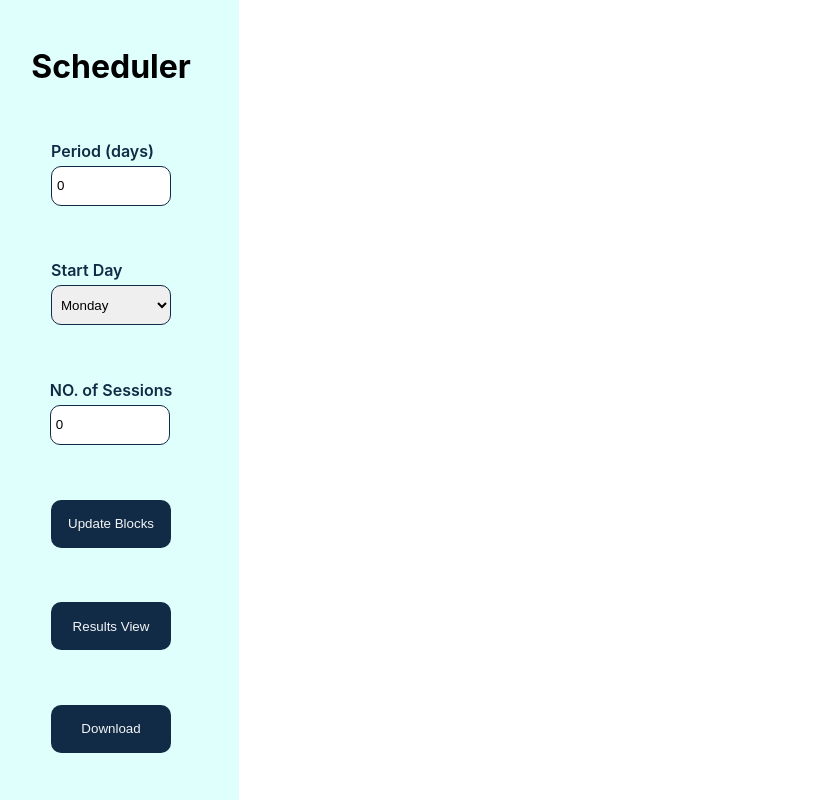
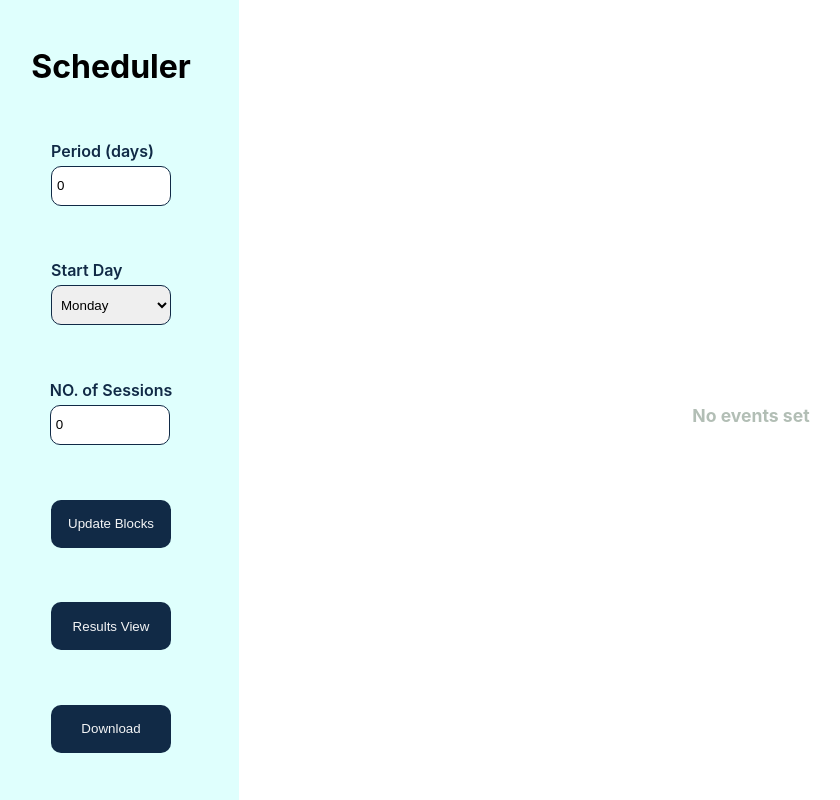
Before and after one commit to Jimmy21048/scheduler, a React (Create React App) app: page / in a window 1280 px wide. Shown: the whole page, without its empty margins (17-857 px from the left). Built offline with nearby package versions, Linux system fonts and the light colour scheme.

Commit message:
added no events message

```diff
--- a/src/components/App.js
+++ b/src/components/App.js
@@ -154,6 +154,7 @@ export default function App() {
             <button className='btn-render' onClick={handleDownloadPdf}>Download</button>
         </div>
         <div className='work-space'>
+            { (period === 0 || period === '') && <div className='no-events'>No events set</div> }
             {
                 period > 0 &&
                 <div id='toPrint' className='period-box' style={{ width : `${(period) * 150 + 90}px`, height: `${(60 * (sessions)) + 50}px`, minWidth: '100px', '--period-count': period }}>
```
